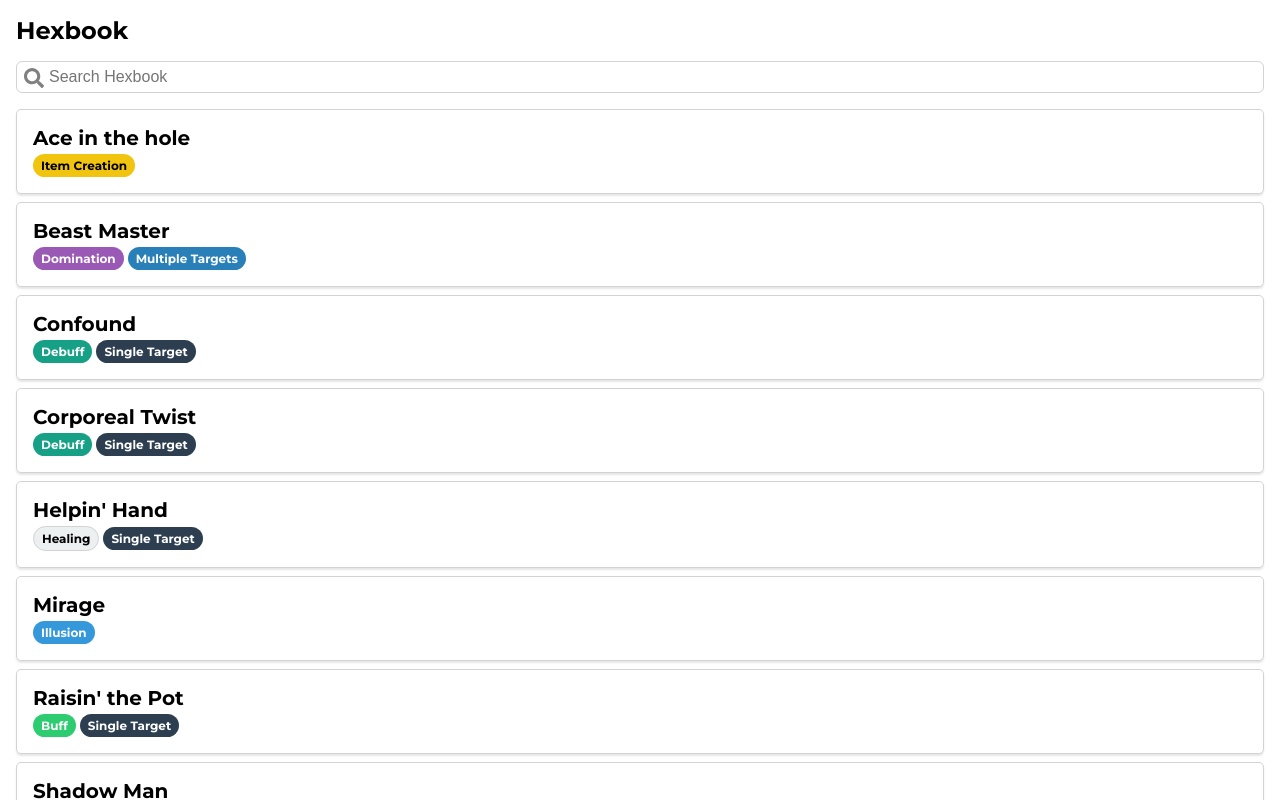
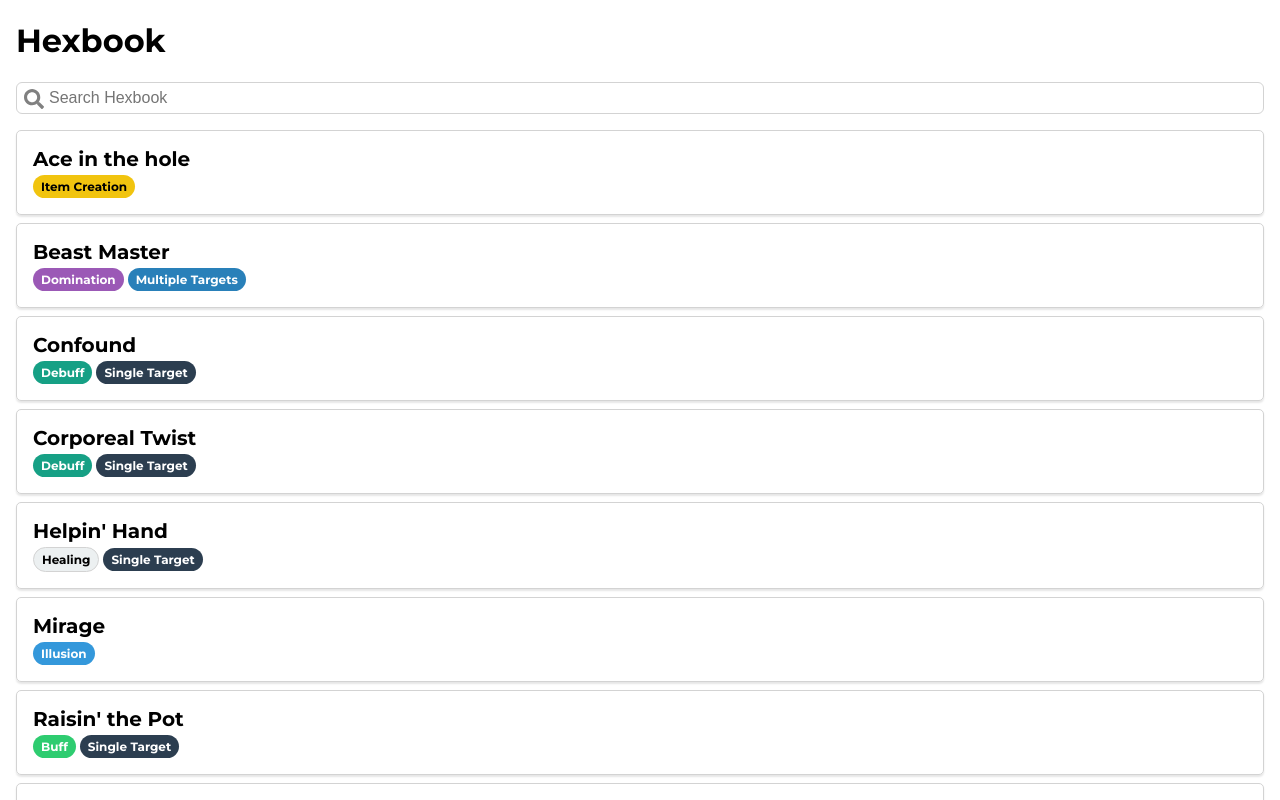
Before and after one commit to oarodrig/hexbook, a React (Create React App) app: page / in a window 1280 px wide. Shown: the top 800 px of the page. Built offline with nearby package versions, Linux system fonts and the light colour scheme.

Commit message:
Change header from anchor to a header

```diff
--- a/src/TopBar/TopBar.js
+++ b/src/TopBar/TopBar.js
@@ -8,7 +8,7 @@ const TopBar = (props) => {
   return (
     <>
       <header className={style.header}>
-        <a className={style.title}>Hexbook</a>
+        <h1>Hexbook</h1>
       </header>
       <Search
         className={style.searchBar}
```
